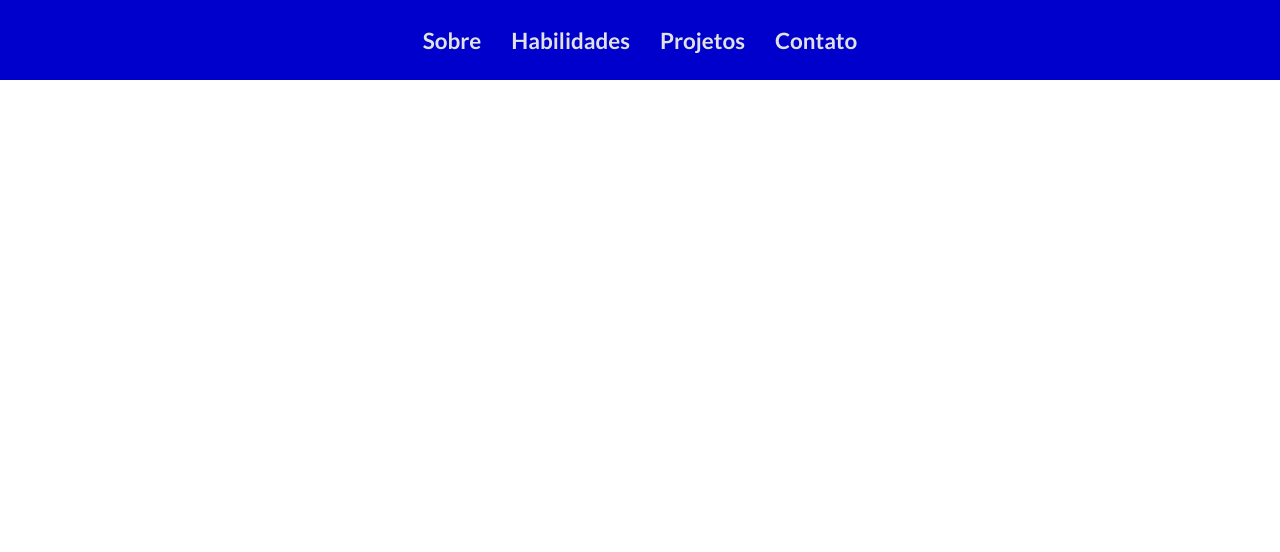
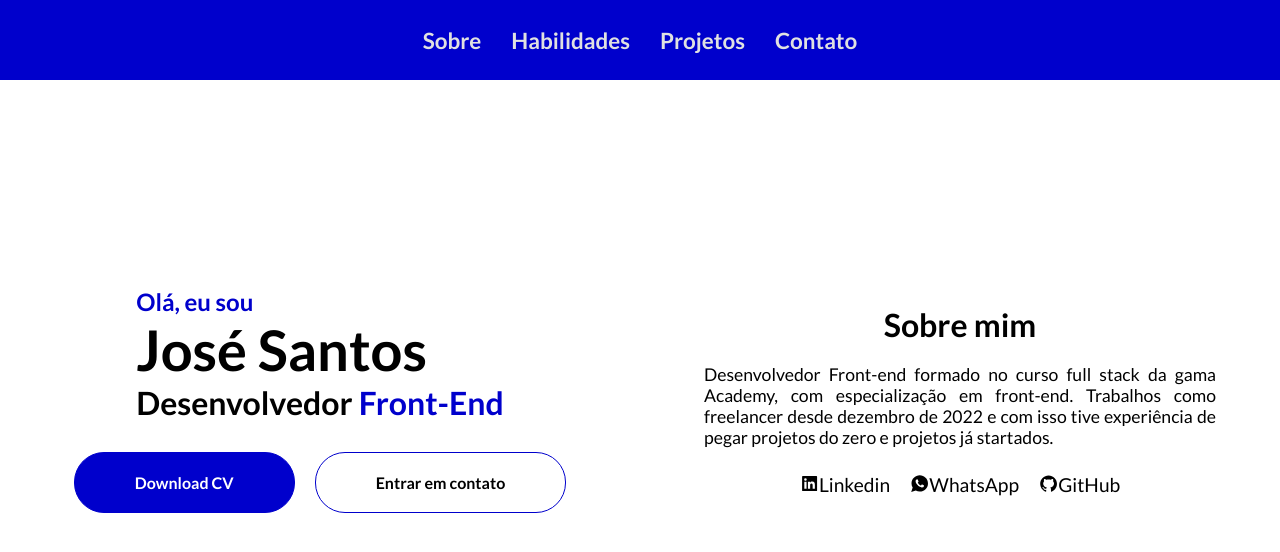
Before and after one commit to josepps/portfolio-jose-santos, a React (Vite) app: page / in a window 1280 px wide. Shown: the top 552 px of the page. Built offline with nearby package versions, Linux system fonts and the light colour scheme.

Commit message:
Section1 iniciada

```diff
--- a/index.html
+++ b/index.html
@@ -1,10 +1,9 @@
 <!DOCTYPE html>
-<html lang="en">
+<html lang="pt-Br">
   <head>
     <meta charset="UTF-8" />
-    <link rel="icon" type="image/svg+xml" href="/vite.svg" />
     <meta name="viewport" content="width=device-width, initial-scale=1.0" />
-    <title>Vite + React + TS</title>
+    <title>Portifolio josé Santos</title>
   </head>
   <body>
     <div id="root"></div>
--- a/package.json
+++ b/package.json
@@ -11,6 +11,7 @@
   "dependencies": {
     "react": "^18.2.0",
     "react-dom": "^18.2.0",
+    "react-icons": "^4.7.1",
     "styled-components": "^5.3.6"
   },
   "devDependencies": {
--- /dev/null
+++ b/src/Home.style.ts
@@ -0,0 +1,160 @@
+import styled from 'styled-components'
+
+export const Header = styled.header`
+    height: 10vh;
+    width: 100vw;
+    display: flex;
+    align-items: center;
+    justify-content: center;
+    background: #0000cc;
+
+    nav ul {
+        display: flex;
+        align-items: center;
+        justify-content: center;
+        list-style-type: none;
+
+        li a {
+            margin: 0 15px;
+            font-size: 1.4rem;
+            color: #e0e1e1;
+            font-weight: bold;
+            cursor: pointer;
+            position: relative;
+            transition: all .2s;
+
+            ::after {
+                content: "";
+                height: 2px;
+                width: 100%;
+                transform: scaleX(0);
+                background: #fff;
+                box-shadow: 0px 2px 5px 0.1px rgba(0, 0, 0, 0.5);
+                position: absolute;
+                bottom: -5px;
+                left: 0;
+                transition: all .5s cubic-bezier(0.86, 0, 0.07, 1);
+            }
+
+            :hover {
+                color: #fff;
+
+                ::after {
+                    transform: scaleX(1);
+                }
+            }
+        }
+    }
+`;
+
+export const Section1 = styled.section`
+    height: 80vh;
+    width: 100vw;
+    display: flex;
+    align-items: center;
+
+    .ContainerApresentacao {
+        width: 50%;
+        display: flex;
+        flex-direction: column;
+        align-items: center;
+        text-align: start;
+
+        .ContainerTitulos {
+            margin-bottom: 30px;
+
+            h3 {
+                font-size: 1.5rem;
+                color: #0000cc;
+            }
+
+            h1 {
+                font-size: 3.5rem;
+            }
+
+            h2 {
+                font-size: 2rem;
+
+                span {
+                    color: #0000cc;
+                }
+            }
+        }
+
+        .ContainerBtn {
+
+            button {
+            padding: 20px 60px;
+            margin: 0 10px;
+            border-radius: 30px;
+            font-weight: 700;
+            font-size: 1rem;
+            cursor: pointer;
+            border: 1px solid #0000cc;
+            transition: all 0.5s;
+
+            :nth-child(1) {
+                background-color: #0000cc;
+                color: #fff;
+
+                :hover {
+                    background: none;
+                    color: #0000cc;
+                    transform: scale(1.1);
+                }
+            }
+
+            :nth-child(2) {
+                background: none;
+
+                :hover {
+                    background: #0000cc;
+                    color: #fff;
+                    transform: scale(1.1);
+                }
+            }
+        }
+        }
+    }
+
+    .ContainerSobreMim {
+        width: 50%;
+        display: flex;
+        flex-direction: column;
+        align-items: center;
+
+        h2 {
+            font-size: 2rem;
+            text-align: center;
+            margin-bottom: 20px;
+        }
+
+        p {
+            width: 80%;
+            margin-bottom: 25px;
+            font-size: 1.1rem;
+            text-align: justify;
+        }
+
+        .ContainerContatos {
+            display: flex;
+
+        a {
+            font-size: 1.2rem;
+            margin: 0 10px;
+            color: #000;
+            display: flex;
+            align-items: center;
+            transition: all .5s ;
+
+
+            :hover {
+                border-bottom: 1px solid #000;
+                font-size: 1.3rem;
+                font-weight: 600;
+                margin: 0 15px;
+            }
+        }
+    }
+    }
+`;
--- a/src/Home.tsx
+++ b/src/Home.tsx
@@ -1,8 +1,11 @@
-import { Header } from "./assets/Home.style"
+import { IoLogoWhatsapp } from 'react-icons/io';
+import { AiFillLinkedin, AiOutlineGithub } from 'react-icons/ai';
+import { Header, Section1 } from "./Home.style"
 
 function Home() {
 
   return (
+    <>
       <Header>
         <nav>
           <ul>
@@ -13,6 +16,33 @@ function Home() {
           </ul>
         </nav>
       </Header>
+      <main>
+        <Section1>
+          <div className="ContainerApresentacao">
+            <div className="ContainerTitulos">
+              <h3>Olá, eu sou</h3>
+              <h1>José Santos</h1>
+              <h2>Desenvolvedor <span>Front-End</span></h2>
+            </div>
+            <div className="ContainerBtn">
+              <button>Download CV</button>
+              <button>Entrar em contato</button>
+            </div>
+          </div>
+          <div className="ContainerSobreMim">
+            <h2>Sobre mim</h2>
+            <p>
+              Desenvolvedor Front-end formado no curso full stack da gama Academy, com especialização em front-end. Trabalhos como freelancer desde dezembro de 2022 e com isso tive experiência de pegar projetos do zero e projetos já startados.
+            </p>
+            <div className='ContainerContatos'>
+              <a href=""><AiFillLinkedin />Linkedin</a>
+              <a href=""><IoLogoWhatsapp /> WhatsApp</a>
+              <a href=""><AiOutlineGithub />GitHub</a>
+            </div>
+          </div>
+        </Section1>
+      </main>
+    </>
   )
 }
 
--- a/src/assets/Home.style.ts
+++ /dev/null
@@ -1,51 +0,0 @@
-import styled from 'styled-components'
-
-export const Header = styled.header`
-    height: 10vh;
-    width: 100vw;
-    display: flex;
-    align-items: center;
-    justify-content: center;
-    background: #0000cc;
-
-    nav ul {
-        display: flex;
-        align-items: center;
-        justify-content: center;
-        list-style-type: none;
-
-        li a {
-            margin: 0 15px;
-            font-size: 1.4rem;
-            color: #e0e1e1;
-            font-weight: bold;
-            cursor: pointer;
-            position: relative;
-            transition: all .2s;
-
-            ::after {
-                content: "";
-                height: 2px;
-                width: 100%;
-                transform: scaleX(0);
-                background: #fff;
-                box-shadow: 0px 2px 5px 0.1px rgba(0, 0, 0, 0.5);
-                position: absolute;
-                bottom: -5px;
-                left: 0;
-                transition: all .5s cubic-bezier(0.86, 0, 0.07, 1);
-            }
-
-            :hover {
-                color: #fff;
-
-                ::after {
-                    transform: scaleX(1);
-                }
-            }
-        }
-    }
-`;
-
-// background: linear-gradient(270deg, #ff3a5e 0%, #17161d 100%);
-// transition: transform .5s cubic-bezier(0.86, 0, 0.07, 1);
```
Also changed, not shown: 1 other file (tests, documents, lock files or other folders). Lines whose indentation alone changed are shown as unchanged.
